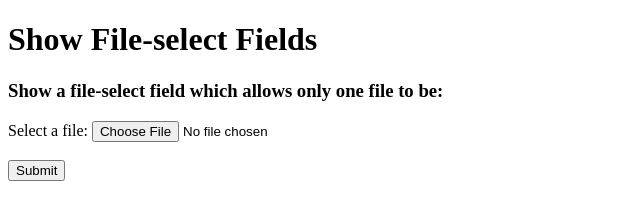
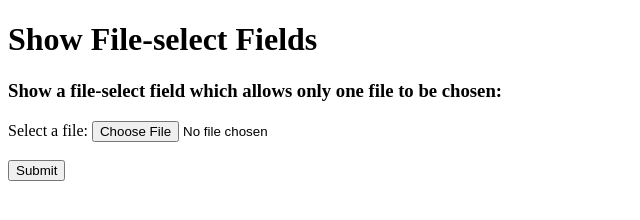
Before and after one commit to Ankita-1211/ankita-demo-website, a plain HTML site: page index.html in a window 1280 px wide. Shown: the full height of the page, 0-640 px from the left. Drawn offline with Linux system fonts and the light colour scheme.

Commit message:
Update index.html

```diff
--- a/index.html
+++ b/index.html
@@ -4,7 +4,7 @@
 		<h1>Show File-select Fields</h1>
 		<h3>
 			Show a file-select field which allows
-			only one file to be:
+			only one file to be chosen:
 		</h3>
 		<form
 			action="/action_page.php"
```
